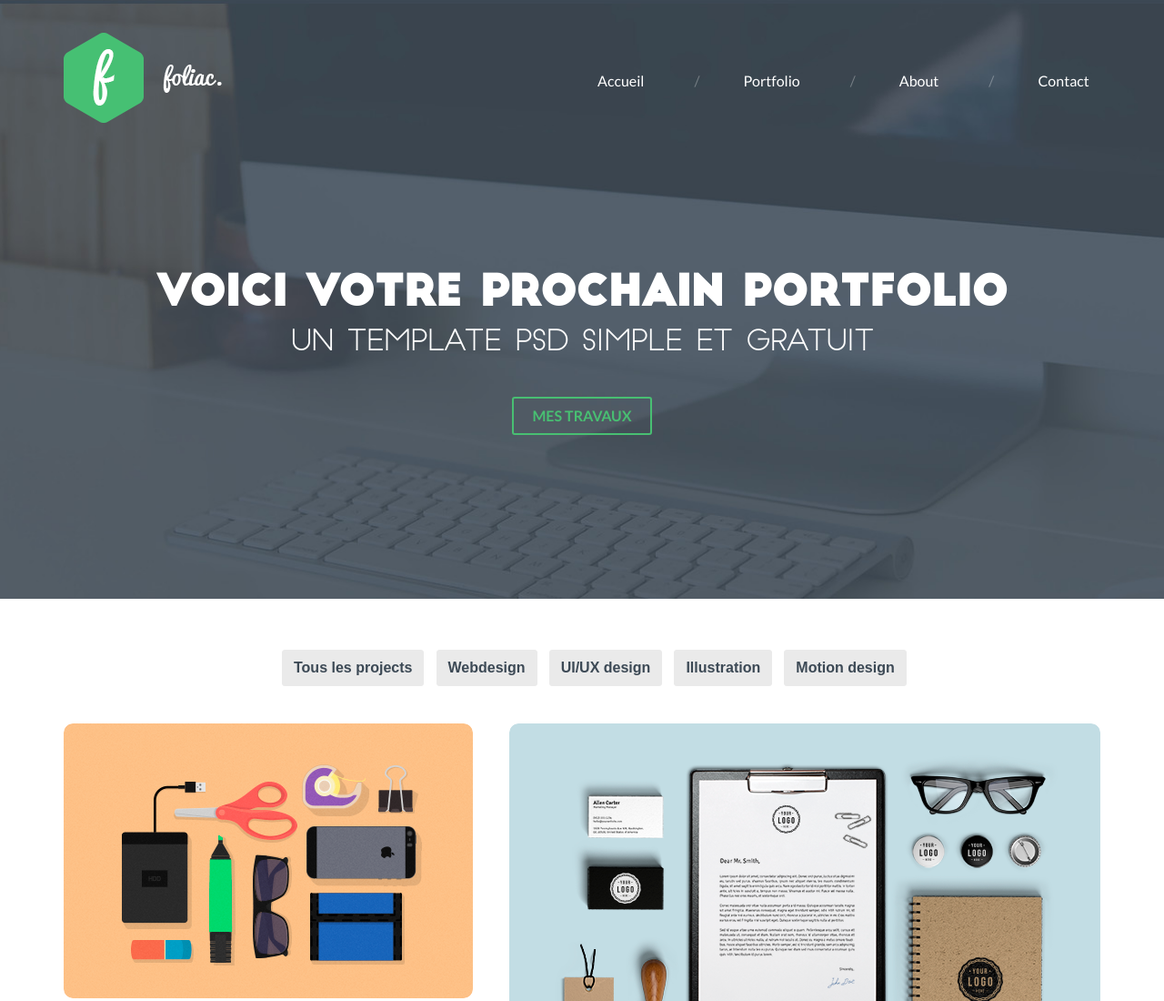
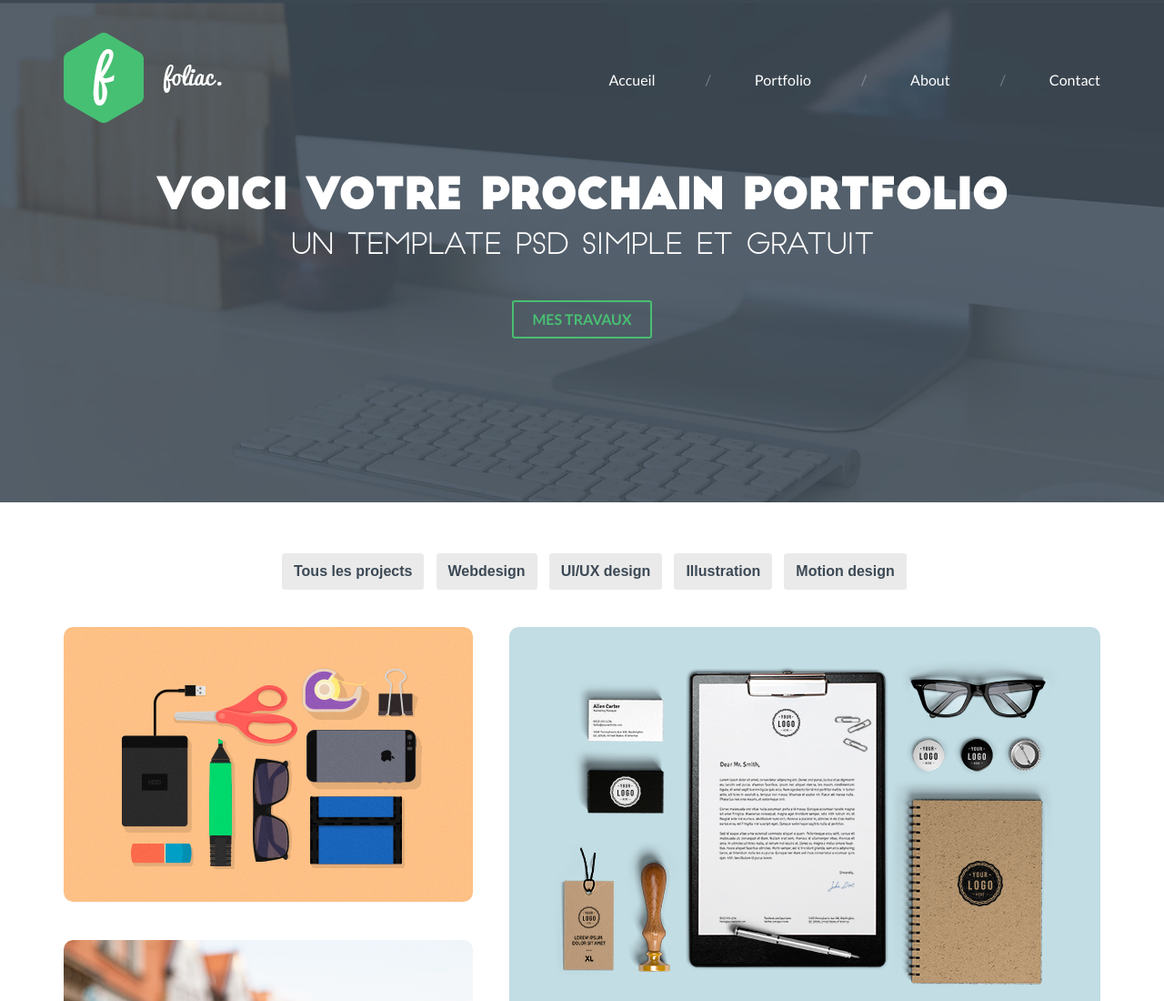
Before and after one commit to AlineAndronova/foliac, a plain HTML site: page index.html in a window 1280 px wide. Shown: the top 1100 px of the page at 91% size. Drawn offline with Linux system fonts and the light colour scheme; files whose address does not match are found by name.

Commit message:
.navigation redone using float; favicon added

```diff
--- a/index.html
+++ b/index.html
@@ -2,12 +2,13 @@
 <html lang="#">
 <head>
  <meta charset="utf-8">
- <title>Foliac</title>
- <link href="https://fonts.googleapis.com/css?family=Lato:400,700" rel="stylesheet">
- <link rel="stylesheet" href="styles/styles.css">
- <link rel="stylesheet" href="styles/normalize.css">
- <head>
-</head>
+ 	<title>Foliac</title>
+ 	<link rel="apple-touch-icon" sizes="76x76" href="apple-touch-icon.png">
+ 	<link rel="icon" type="image/png" href="favicon-32x32.png" sizes="32x32">
+ 	<link rel="favicon" href="favicon.ico">
+ 	<link href="https://fonts.googleapis.com/css?family=Lato:400,700" rel="stylesheet">
+ 	<link rel="stylesheet" href="styles/styles.css">
+ 	<link rel="stylesheet" href="styles/normalize.css">
 <body>
  	<div class="banner">
  	<header class="header">
--- a/styles/styles.css
+++ b/styles/styles.css
@@ -76,24 +76,22 @@ body {
 	padding: 36px 0;
 }
 
-.logo, .navigation {
-	display: inline-block;
-	vertical-align: middle;
+.logo {
+	float: left;
 }
 
 .navigation {
-	margin-left: 410px;
+	float: right;
 }
 
 .navigation ul {
 	list-style-type: none;
-	font-size: 0;
 	padding: 0;
+	margin-top: 40px;
 }
 
 .navigation ul li {
-	display: inline-block;
-	font-size: 16px;
+	float: left;
 }
 
 .navigation ul li + li {
```
Also changed, not shown: apple-touch-icon.png (added), favicon-32x32.png (added), favicon.ico (added).
